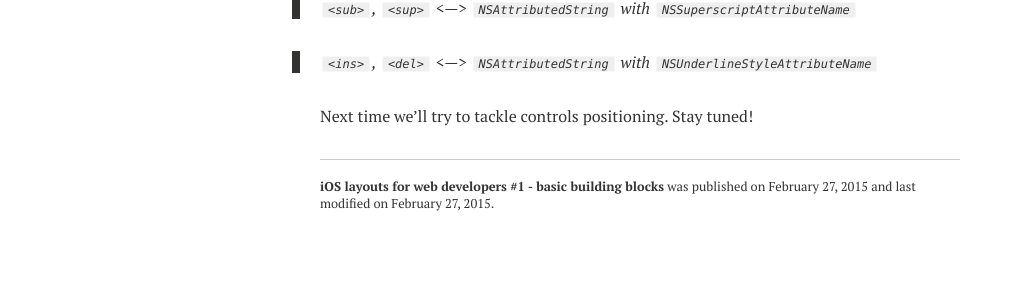
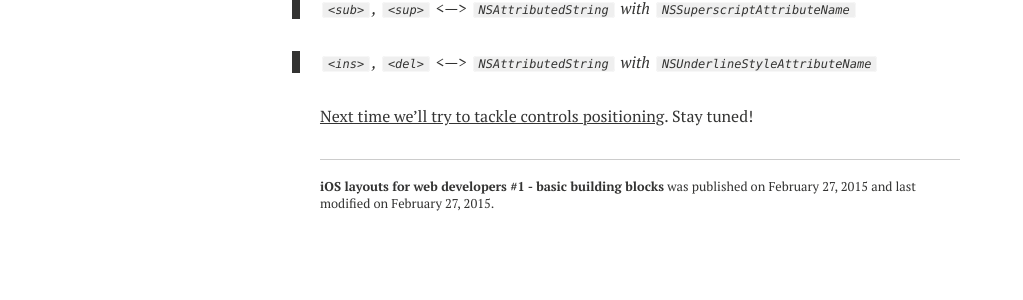
Before and after one commit to bright/bright.github.io, a Jekyll site: the page built from _posts/2015-02-27-ios-layouts-for-web-developers-1-basic-building-blocks.md, in a window 1280 px wide and 900 px high, scrolled down 5620 px. Shown: the part 361-661 px from the top of the window, without its empty margins (0-1023 px from the left). Built offline with Jekyll 4.4.1, drawn with Linux system fonts in a browser that asks for light colours; nearby versions of some CDN libraries; Markdown is read by kramdown in place of the engine named in the settings; comment, search, counter and statistics services are not loaded; part of the change alters nothing that is shown.

```diff
--- a/_posts/2015-02-27-ios-layouts-for-web-developers-1-basic-building-blocks.md
+++ b/_posts/2015-02-27-ios-layouts-for-web-developers-1-basic-building-blocks.md
@@ -131,4 +131,4 @@ Moreover, thanks to the [`NSAttributedString`](https://developer.apple.com/libra
 
 > `<ins>`, `<del>` <—> `NSAttributedString` with `NSUnderlineStyleAttributeName`
 
-Next time we’ll try to tackle controls positioning. Stay tuned!
+[Next time we’ll try to tackle controls positioning](/ios-layouts-for-web-developers-2-control-positioning/). Stay tuned!
```
